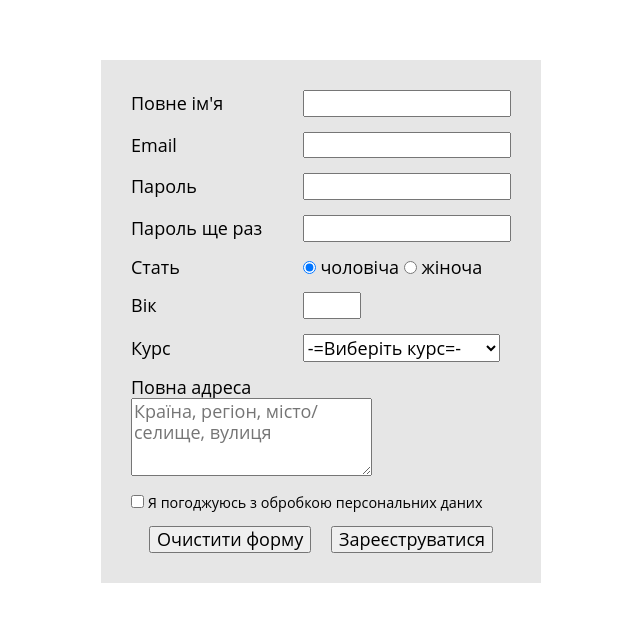
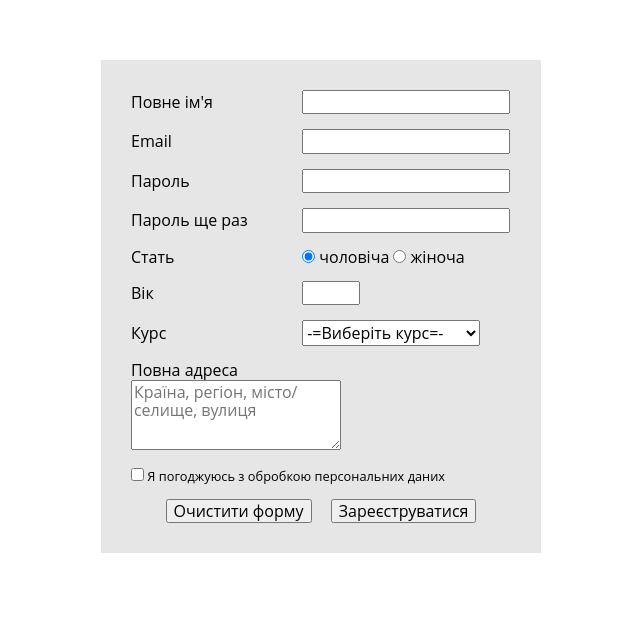
Before and after one commit to mamba0328/Beetrot-s_Forms, a plain HTML site: page index.html in a window 1280 px wide. Shown: the part 132-754 px from the top of the page, without its empty margins (319-959 px from the left). Drawn offline with Linux system fonts and the light colour scheme; a web font is replaced by a local one.

Commit message:
files added to the project

```diff
--- a/css/vars.css
+++ b/css/vars.css
@@ -1,6 +1,3 @@
 :root{
-    --main-font-size: 18px;
-    --main-color: #070707;
-    --secondary-color: #828282;
-    --gray-bg-color:#F6F6F6;
+    --main-font-size: 16px;
 }
```
Also changed, not shown: assets/fonts/OpenSans-VariableFont_wdth,wght.ttf (added).
